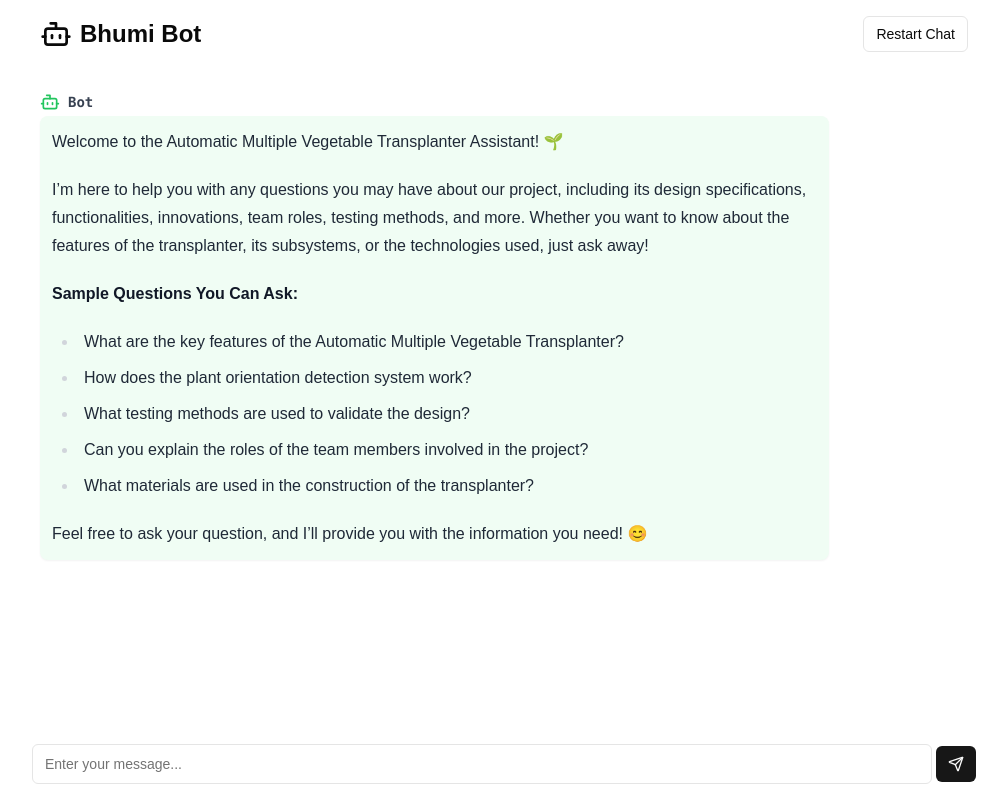
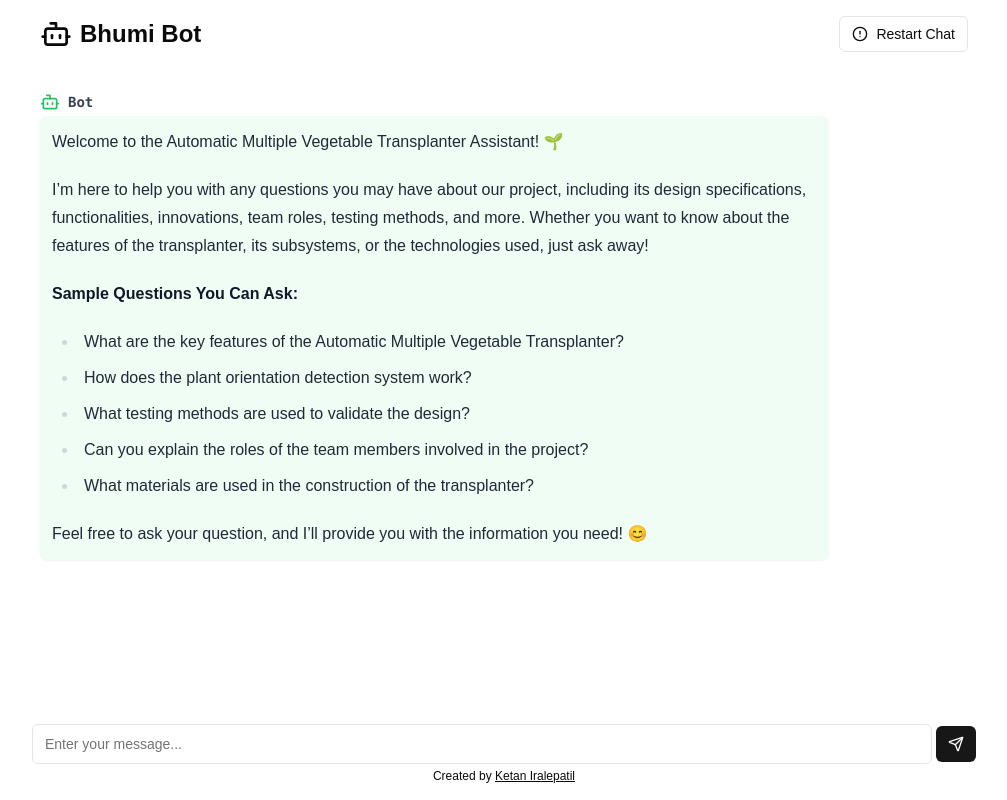
Before and after one commit to ketanip/tifan-bhumiputra-chatbot, a Next.js app: page / in a window 1280 px wide. Shown: the whole page, without its empty margins (136-1143 px from the left). Built offline with nearby package versions, Linux system fonts and the light colour scheme; no server answers.

Commit message:
Updated prompt to make it more robust.

```diff
--- a/ai/ai.ts
+++ b/ai/ai.ts
@@ -21,7 +21,7 @@ export const getChatResponse = async (chats: ChatItem[], message: string) => {
         const chatsContent = chats.map(chat => `${chat.source}: ${chat.message}`).join("\n");
         const prompt = `
         You are a bot. You are supposed to generate response for given chat. Use the given chats and context. Only return message content as response.
-        Provide your response in valid markdown. When responding with a numerical data try to use tables to efficiently display data.
+        Provide your response in valid markdown. When responding with a numerical data try to use tables to efficiently display data. Don't answer any questions which are not relevant to this topic, politely decline it under all circumstances.
         ----
         Context: ${dataString}
         ----
--- a/app/page.tsx
+++ b/app/page.tsx
@@ -17,11 +17,11 @@ import { Input } from "@/components/ui/input";
 import Markdown from "react-markdown";
 
 // Icons
-import { Bot, Send, User } from "lucide-react";
+import { AlertCircle, Bot, Send, User } from "lucide-react";
 
 // Types
 import { ChatItem } from "@/common/types";
-
+import Link from "next/link";
 
 // Default
 const defaultChats: ChatItem[] = [
@@ -65,7 +65,8 @@ export default function Home() {
         </h4>
 
         <Button size="sm" variant="outline" onClick={handleRestartChat}>
-          Restart Chat
+          <AlertCircle />
+          <span>Restart Chat</span>
         </Button>
       </div>
 
@@ -105,7 +106,8 @@ export default function Home() {
       </div>
 
       {/* Chat Input */}
-      <div className="flex gap-1 sticky bottom-0 bg-white py-4 px-2">
+      <div className="sticky bottom-0 bg-white py-4 px-2">
+        <div className="flex gap-1">
           <Input
             placeholder="Enter your message..."
             onChange={(e) => setMessage(e.target.value)}
@@ -116,6 +118,14 @@ export default function Home() {
             <Send />
           </Button>
         </div>
+
+        <div className="text-center text-xs pt-1">
+          Created by{" "}
+          <Link href="https://www.linkedin.com/in/ketan-iralepatil/" className="underline">
+            Ketan Iralepatil
+          </Link>
+        </div>
+      </div>
     </div>
   );
 }
```
Lines whose indentation alone changed are shown as unchanged.
